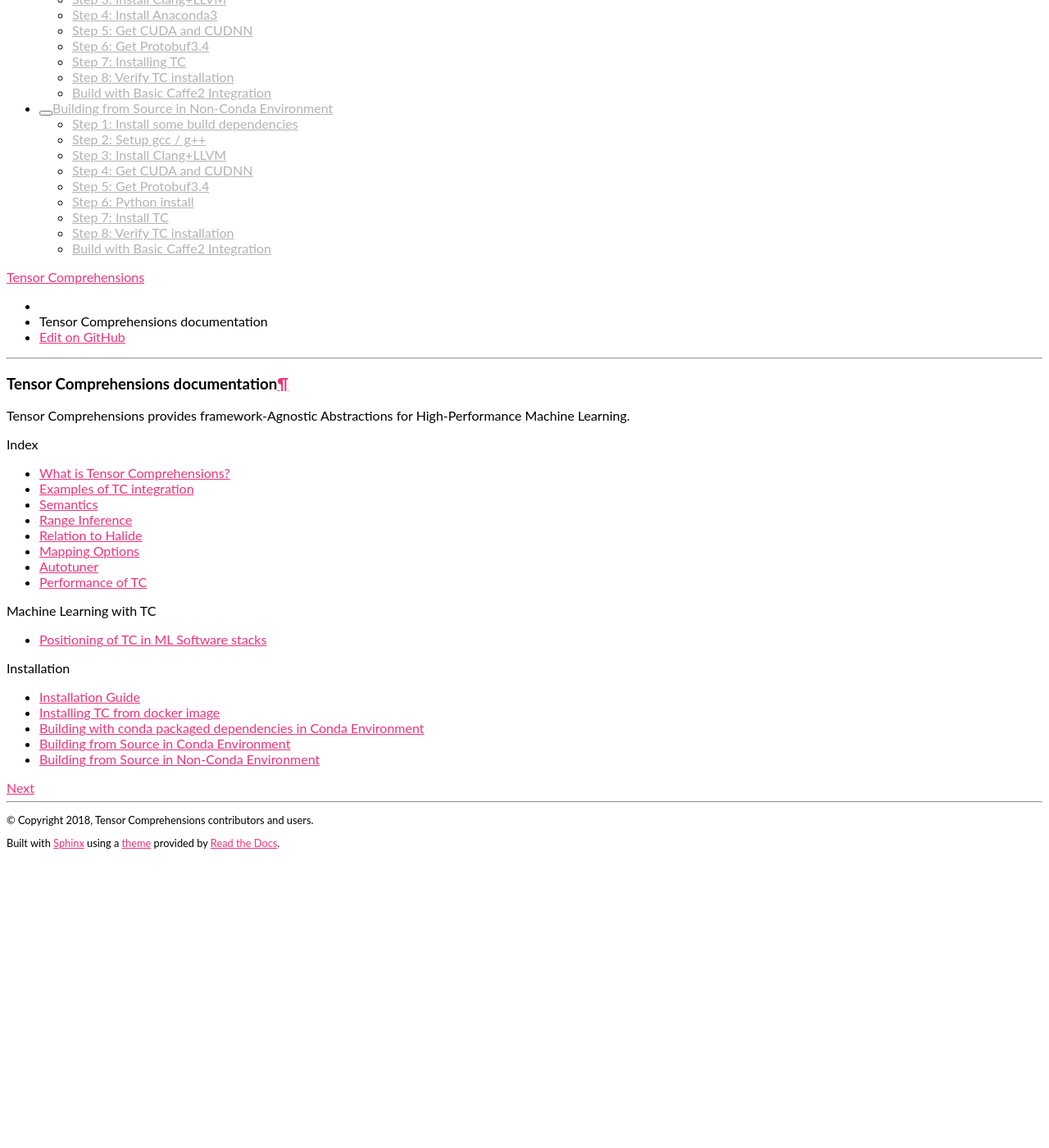
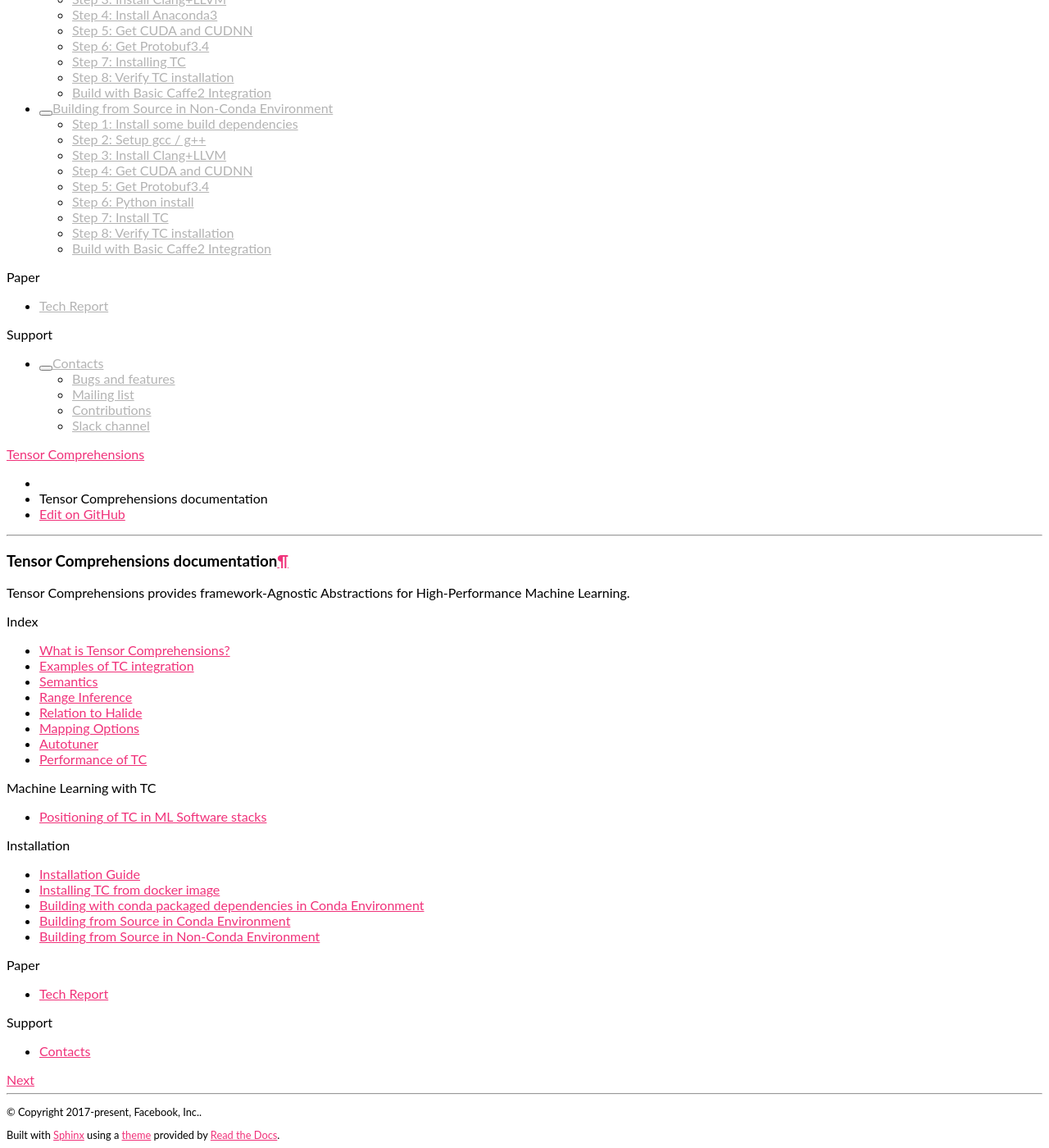
Before and after one commit to facebookresearch/TensorComprehensions, a Sphinx documentation site: the page built from docs/source/index.rst, in a window 1280 px wide and 1400 px high, scrolled down 1391 px. Shown: the whole window at 82% size. Built offline with Sphinx 7.4.7 and the Read the Docs theme 2.0.0, drawn with Linux system fonts in a browser that asks for light colours; before the commit the page ends 2435 px from its top, so only the background shows below that.

```diff
--- a/docs/source/conf.py
+++ b/docs/source/conf.py
@@ -62,8 +62,8 @@ master_doc = 'index'
 
 # General information about the project.
 project = 'Tensor Comprehensions'
-copyright = '2018, Tensor Comprehensions contributors and users'
-author = 'Tensor Comprehensions contributors and users'
+copyright = '2017-present, Facebook, Inc.'
+author = 'Tensor Comprehensions Contributors'
 
 # The version info for the project you're documenting, acts as replacement for
 # |version| and |release|, also used in various other places throughout the
--- a/docs/source/docker_image.rst
+++ b/docs/source/docker_image.rst
@@ -2,7 +2,8 @@ Installing TC from docker image
 ===============================
 
 We provide docker runtime images for :code:`conda` and :code:`non-conda` environments both. TC officially supports
-running gcc 4.*, CUDA 8, CUDNN 6 and ubuntu14.04 and gcc 5.*, CUDA9, CUDNN6 on ubuntu16.04
+running gcc 4.*, CUDA 8, CUDNN 6 and ubuntu14.04 and gcc 5.*, CUDA9, CUDNN6 on ubuntu16.04. You can find all available images
+for Tensor Comprehensions at the `dockerhub <https://hub.docker.com/u/tensorcomprehensions/>`_
 
 The conda and non-conda images for each setup are below:
 
--- a/docs/source/index.rst
+++ b/docs/source/index.rst
@@ -38,3 +38,15 @@ Tensor Comprehensions provides framework-Agnostic Abstractions for High-Performa
    installation_conda_dep
    installation_conda
    installation_non_conda
+
+.. toctree::
+   :maxdepth: 1
+   :caption: Paper
+
+   report
+
+.. toctree::
+   :maxdepth: 1
+   :caption: Support
+
+   contacts
--- a/docs/source/performance.rst
+++ b/docs/source/performance.rst
@@ -2,7 +2,7 @@ Performance of TC
 =================
 
 TC can generate competitive code in a variety of cases thanks to its
-Autotuner (see our companion paper: LINK).
+Autotuner (see our companion paper: `ArXiV <link>`_).
 We will provide a set of benchmarks to illustrate the cases in
 which it is recommended to use TC.
 
```
Also changed, not shown: README.md (+1 -1 lines), docs/source/contacts.rst (added, +28 -0 lines), docs/source/ml_with_tc.rst (+3 -4 lines), docs/source/report.rst (added, +17 -0 lines), 1 other file.
